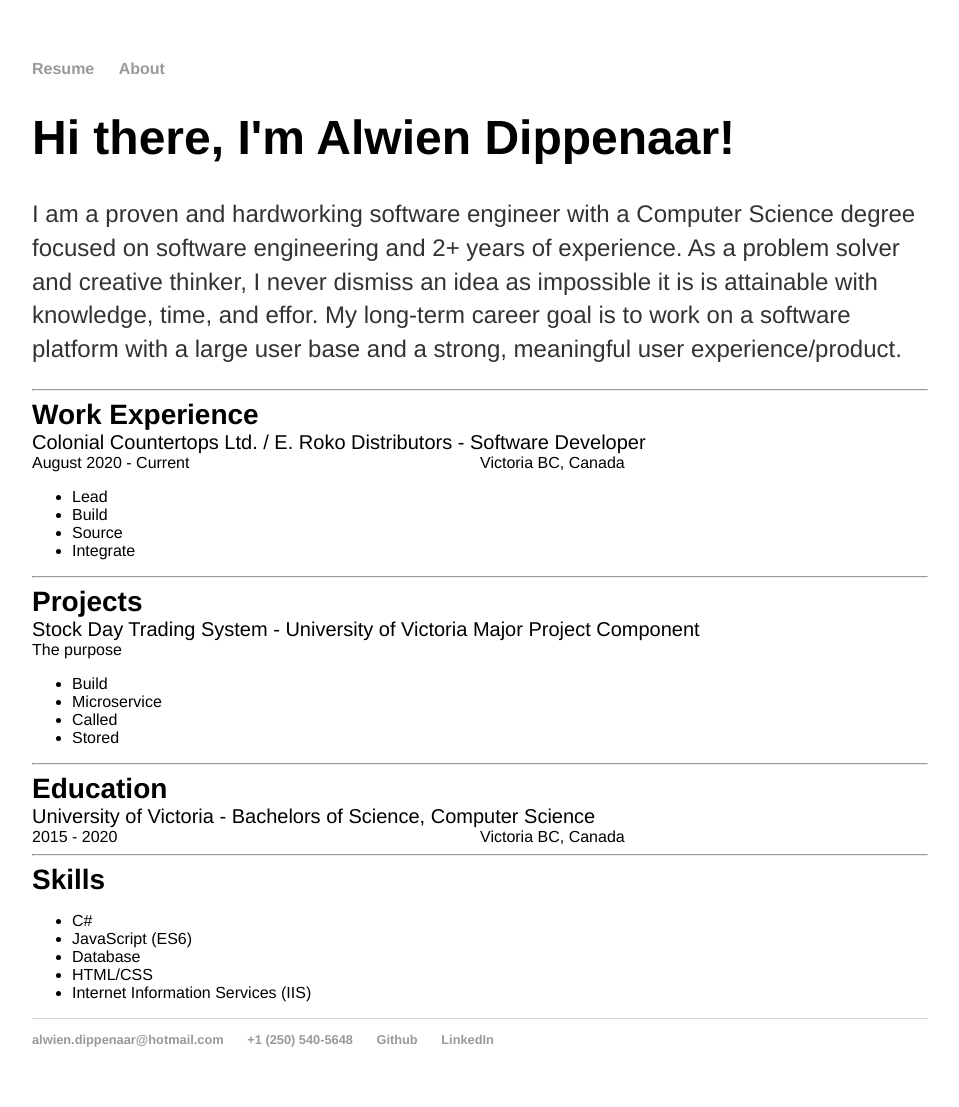
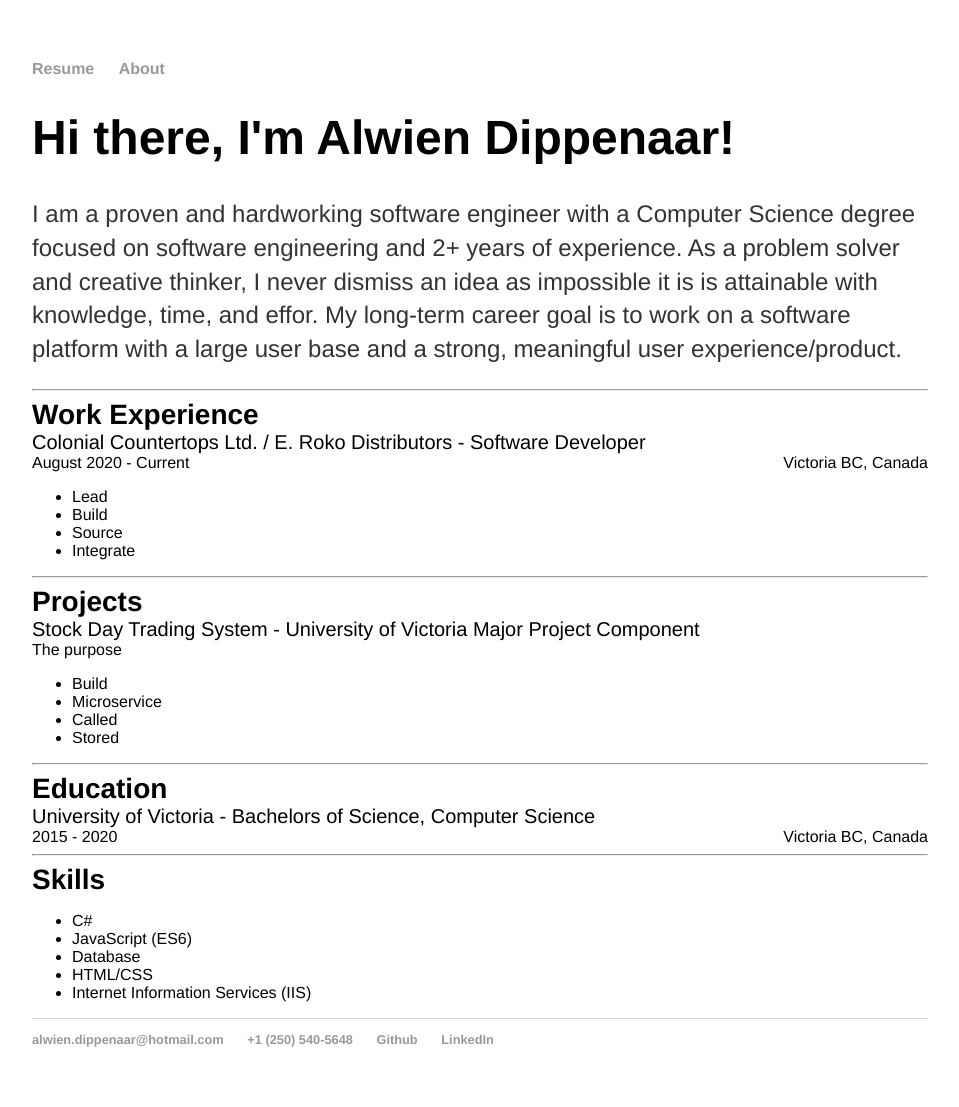
Before and after one commit to alwiend/alwiend.github.io, a Jekyll site: the page built from index.html, in a window 1280 px wide. Shown: the whole page, without its empty margins (160-1119 px from the left). Built offline with Jekyll 4.4.1, drawn with Linux system fonts in a browser that asks for light colours.

Commit message:
align right for second column

```diff
--- a/index.html
+++ b/index.html
@@ -15,7 +15,7 @@ title: Alwien Dippenaar, Full-Stack Software Developer
 	<div class="item-title">Colonial Countertops Ltd. / E. Roko Distributors - Software Developer</div>
 	<div class="row">
 		<div class="column">August 2020 - Current</div>
-		<div class="column">Victoria BC, Canada</div>
+		<div class="column align-right">Victoria BC, Canada</div>
 	</div>
 	<div class="bullet-list">
 		<ul>
@@ -42,7 +42,7 @@ title: Alwien Dippenaar, Full-Stack Software Developer
 	<div class="item-title">University of Victoria - Bachelors of Science, Computer Science</div>
 	<div class="row">
 		<div class="column">2015 - 2020</div>
-		<div class="column">Victoria BC, Canada</div>
+		<div class="column align-right">Victoria BC, Canada</div>
 	</div>
 	<hr />
 	<div class="section-heading">Skills</div>
```
